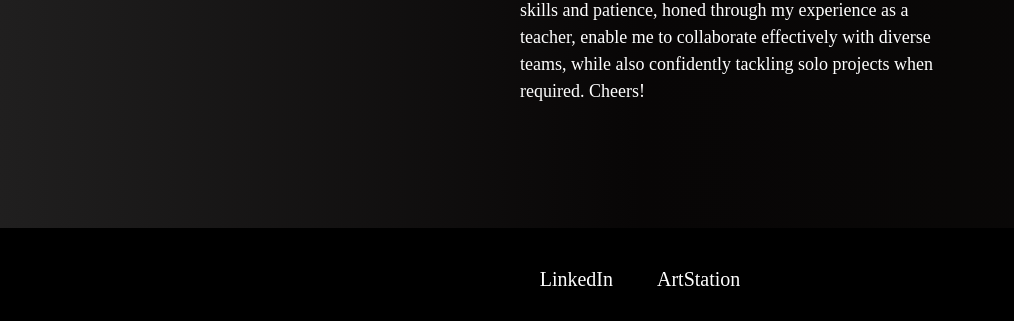
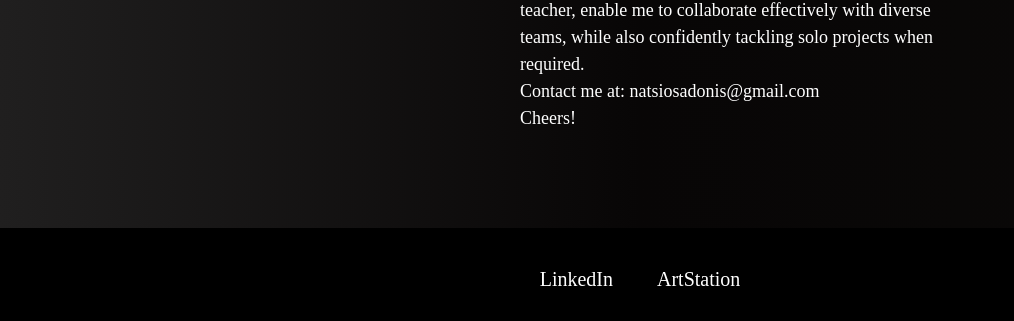
Before and after one commit to HarisVard/Portfolio, a plain HTML site: page about.html in a window 1280 px wide. Shown: the part 519-840 px from the top of the page, without its empty margins (0-1014 px from the left). Drawn offline with Linux system fonts and the light colour scheme.

Commit message:
update text

```diff
--- a/about.html
+++ b/about.html
@@ -33,6 +33,11 @@
           As a diligent and dedicated professional, I pride myself on consistently delivering high-quality work before deadlines.
           My strong communication skills and patience, honed through my experience as a teacher, enable me to collaborate effectively with diverse teams,
           while also confidently tackling solo projects when required.
+        </p>
+        <p>
+          Contact me at: natsiosadonis@gmail.com
+        </p>
+        <p>
           Cheers!
         </p>
       </div>
```
